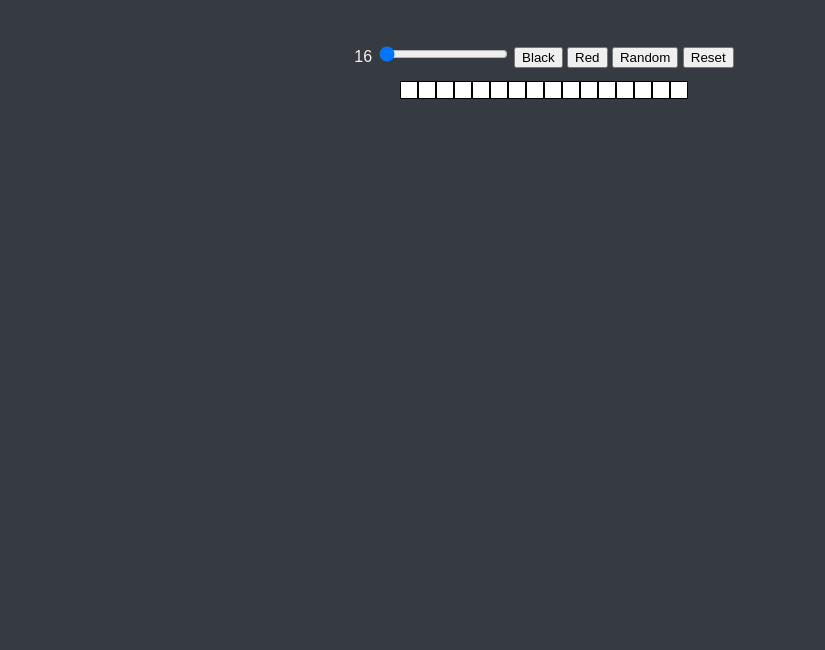
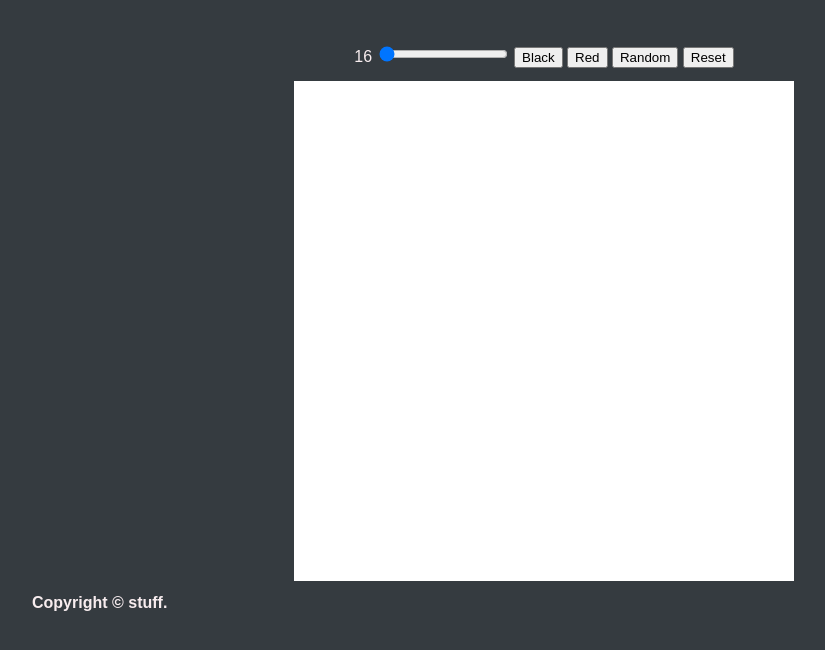
Before and after one commit to kmroan/kmroan.github.io, a plain HTML site: page etchasketch/index.html in a window 1280 px wide. Shown: the part 74-724 px from the top of the page, without its empty margins (96-921 px from the left). Drawn offline with Linux system fonts and the light colour scheme.

Commit message:
Finished etch-a-sketch project

```diff
--- a/etchasketch/etch.js
+++ b/etchasketch/etch.js
@@ -1,8 +1,13 @@
 const gridSlider = document.querySelector("#gridSlider");
-const gridCtr = document.querySelector("#grid");
+const gridCtr = document.querySelector("#gridCtr");
+const grid = document.querySelector("#grid");
 const lblgridSlider = document.querySelector("#lblGridSlider");
+const btnReset = document.querySelector("#btnReset");
+const btnRed = document.querySelector("#btnRed");
+const btnRandom = document.querySelector("#btnRandom");
 
-//Set slider lable to curernt value
+let color = "black"
+
 drawGrid(16)
 gridSlider.addEventListener("input", (e) => {
     lblgridSlider.textContent = e.target.value;
@@ -12,20 +17,34 @@ gridSlider.addEventListener("input", (e) => {
 function drawGrid(gridSize) {
 
     // Clear existing grid?
-    if (gridCtr.hasChildNodes()) {
-        while (gridCtr.firstChild) {
-            gridCtr.removeChild(gridCtr.firstChild)
+    if (grid.hasChildNodes()) {
+        while (grid.firstChild) {
+            grid.removeChild(grid.firstChild)
         }
     }
 
-    for (let i = 0; i < (gridSize); i++) {
+    for (let i = 0; i < (gridSize**2); i++) {
         const gridBox = document.createElement('div');
+        gridBox.style.flex = `1 0 calc(100% / ${gridSize})`
         gridBox.className = "gridBox"
-        gridCtr.appendChild(gridBox);
+        grid.appendChild(gridBox);
     }
 
 }
 
-console.log(
-    gridCtr.children.length
-)
+btnReset.addEventListener('click',()=>{drawGrid(gridSlider.value)})
+btnRed.addEventListener('click',() => { color = "red"})
+btnBlack.addEventListener('click',() => { color = "black"})
+btnRandom.addEventListener('click',() => {
+    color = "random"
+    //color = `rgb(${Math.floor(Math.random()*256)},${Math.floor(Math.random()*256)},${Math.floor(Math.random()*256)})`
+})
+grid.addEventListener("mouseover",(e) => {
+    if (color === "random") {
+        color = `rgb(${Math.floor(Math.random()*256)},${Math.floor(Math.random()*256)},${Math.floor(Math.random()*256)})`
+        console.log(color)
+    } else {
+        e.target.style.background = color;
+    }
+
+})
--- a/etchasketch/index.html
+++ b/etchasketch/index.html
@@ -22,9 +22,10 @@
                 <button type="button" id="btnReset">Reset</button>
             </nav>
         </section>
-        <section class="gridCtr">
+        <section class="gridCtr" id="gridCtr">
             <div class="grid" id="grid"></div>
         </section>
+        <footer>Copyright &copy; stuff.</footer>
     </div>
 </body>
 </html>
--- a/etchasketch/style.css
+++ b/etchasketch/style.css
@@ -30,22 +30,28 @@ header {
     display:flex;
     justify-content: center;
     color:#525ceb;
-    width: 100%;
 }
 
 .grid {
     display:flex;
-    justify-content: center;
-    flex: 1 1 60%;
     flex-wrap: wrap;
-    max-width:60%
+    overflow:hidden;
+    width:500px;
+    height:500px;
 }
 
 .gridBox {
-    display:flex;
-    border: 1px solid #000;
-    width: 1rem;
-    height: 1rem;
+    border: none;
     background-color: #fff;
-    flex-wrap: wrap;
+    flex:1 0 calc(100% /16);
+    aspect-ratio: 1;
+    box-sizing:border-box;
 }
+
+footer {
+    font-weight: bolder;
+    align-items: center;
+    justify-content: center;
+    padding: 1% 10% 1% 10%;
+    margin-top:auto;
+}
```
